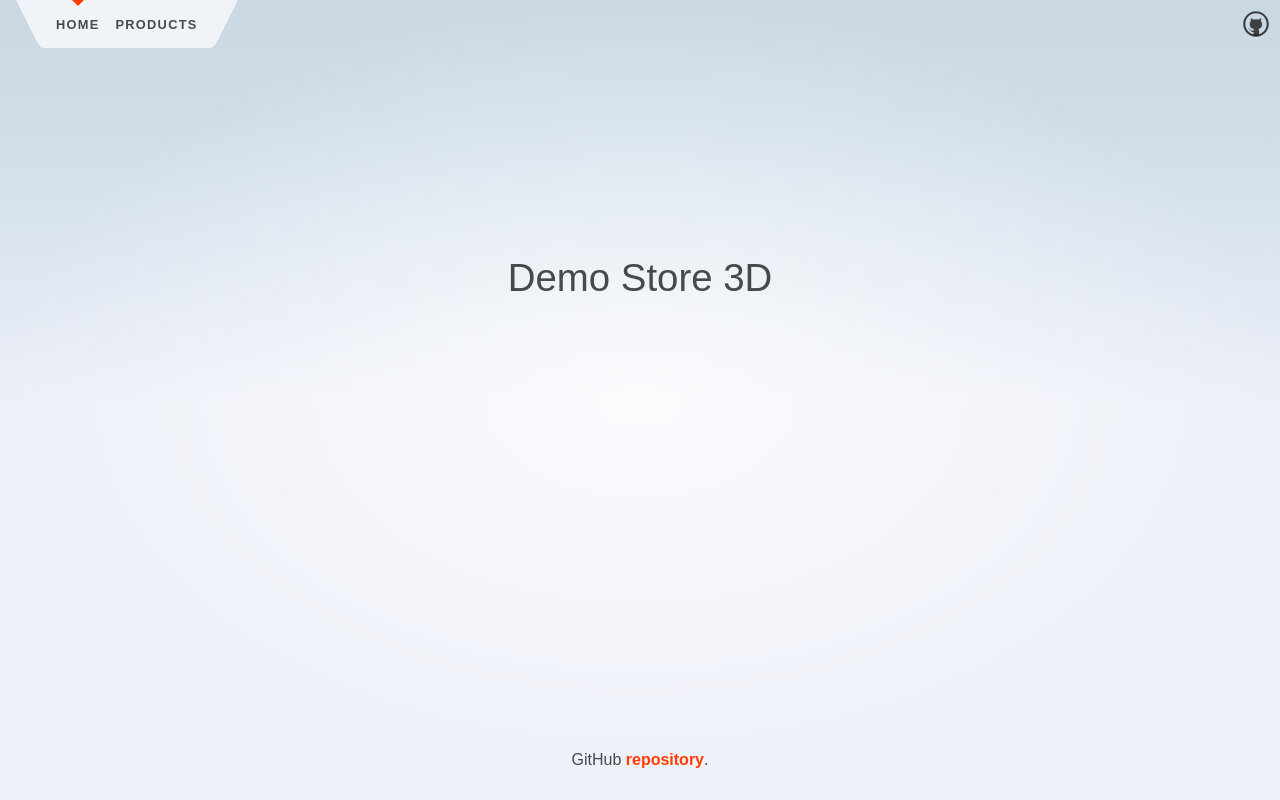
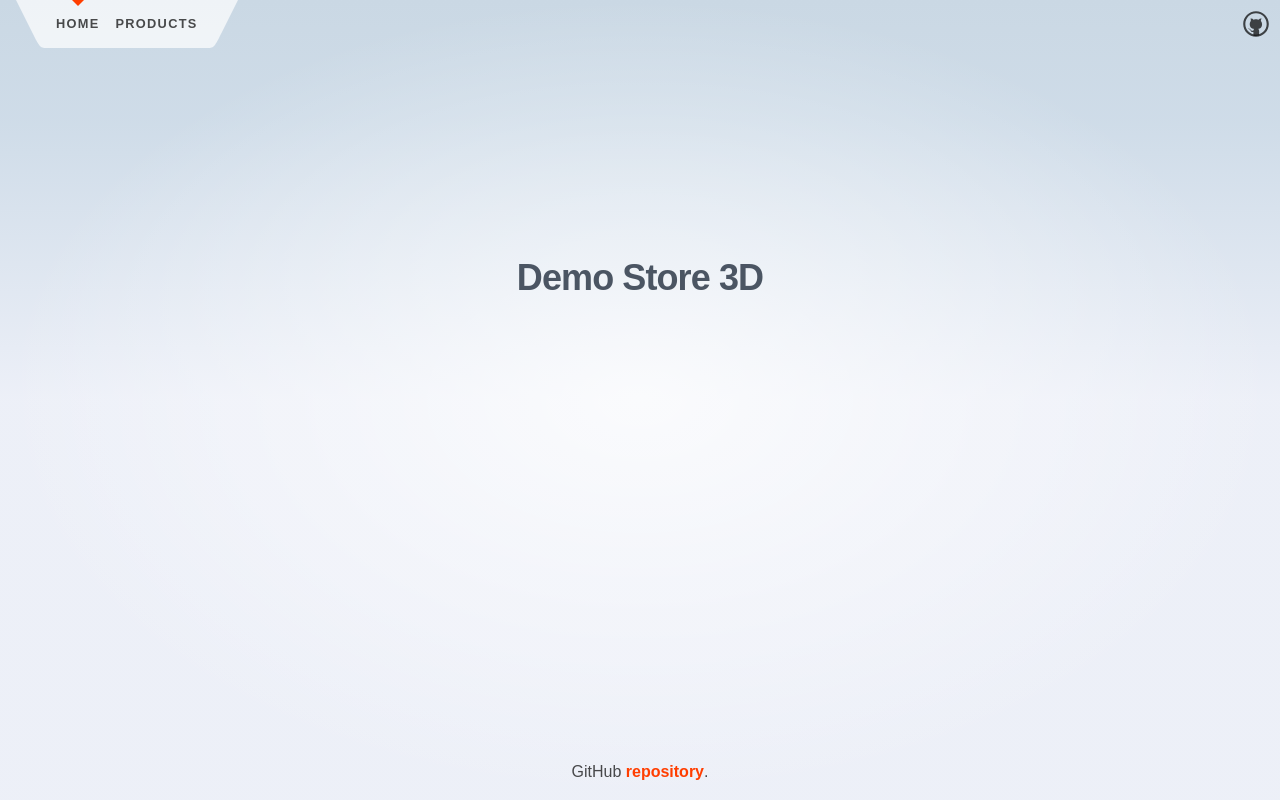
Before and after one commit to erictakahashi/svelte-store-3d, a SvelteKit app: page / in a window 1280 px wide. Built offline with nearby package versions, Linux system fonts and the light colour scheme.

Commit message:
feat(css): implement tailwind classes

```diff
--- a/src/routes/+layout.svelte
+++ b/src/routes/+layout.svelte
@@ -1,53 +1,21 @@
 <script>
 	import Header from '../components/Header/Header.svelte';
+	import '../app.css';
 	import './styles.css';
 </script>
 
-<div class="app">
+<div class="flex flex-col min-h-screen">
 	<Header />
 
-	<main>
+	<main class="box-border flex flex-col flex-1 my-0 mx-auto p-4 w-full max-w-5xl">
 		<slot />
 	</main>
 
-	<footer>
-		<p>GitHub <a href="https://github.com/erictakahashi/svelte-store-3d">repository</a>.</p>
+	<footer class="flex flex-col items-center justify-center p-4">
+		<p>
+			GitHub <a class="font-bold" href="https://github.com/erictakahashi/svelte-store-3d"
+				>repository</a
+			>.
+		</p>
 	</footer>
 </div>
-
-<style>
-	.app {
-		display: flex;
-		flex-direction: column;
-		min-height: 100vh;
-	}
-
-	main {
-		flex: 1;
-		display: flex;
-		flex-direction: column;
-		padding: 1rem;
-		width: 100%;
-		max-width: 64rem;
-		margin: 0 auto;
-		box-sizing: border-box;
-	}
-
-	footer {
-		display: flex;
-		flex-direction: column;
-		justify-content: center;
-		align-items: center;
-		padding: 12px;
-	}
-
-	footer a {
-		font-weight: bold;
-	}
-
-	@media (min-width: 480px) {
-		footer {
-			padding: 12px 0;
-		}
-	}
-</style>
--- a/src/routes/+page.svelte
+++ b/src/routes/+page.svelte
@@ -3,20 +3,14 @@
 	<meta name="description" content="Demo Store" />
 </svelte:head>
 
-<section>
-	<h1>Demo Store 3D</h1>
+<section class="flex flex-col items-center justify-center">
+	<h1 class="my-4 w-full text-3xl font-bold tracking-tight text-gray-600 sm:text-4xl">
+		Demo Store 3D
+	</h1>
 </section>
 
 <style>
 	section {
-		display: flex;
-		flex-direction: column;
-		justify-content: center;
-		align-items: center;
 		flex: 0.6;
 	}
-
-	h1 {
-		width: 100%;
-	}
 </style>
--- a/src/routes/products/+page.svelte
+++ b/src/routes/products/+page.svelte
@@ -8,22 +8,12 @@
 </svelte:head>
 
 <div class="text-column">
-	<h1>Products</h1>
+	<h1 class="mt-2 mb-8 text-3xl font-bold tracking-tight text-gray-600 sm:text-4xl">Products</h1>
 </div>
 
-<div class="products">
+<div class="box-border grid grid-cols-1 gap-8 sm:grid-cols-2">
 	<Model id="xIytq8jNEa6VkxQf" />
 	<Model id="L4F6GdTEyPyesg16" />
 	<Model id="nIlLpfHATL3WB5Aj" />
 	<Model id="cOQAuqPMvJROrPDL" />
 </div>
-
-<style>
-	.products {
-		--gap: 2rem;
-		box-sizing: border-box;
-		display: grid;
-		grid-template-columns: repeat(auto-fill, minmax(calc(50% - var(--gap)), 1fr));
-		gap: var(--gap);
-	}
-</style>
```
